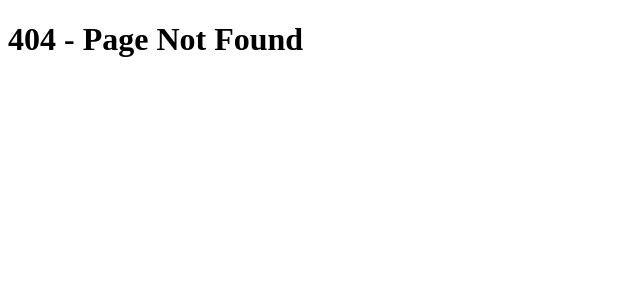
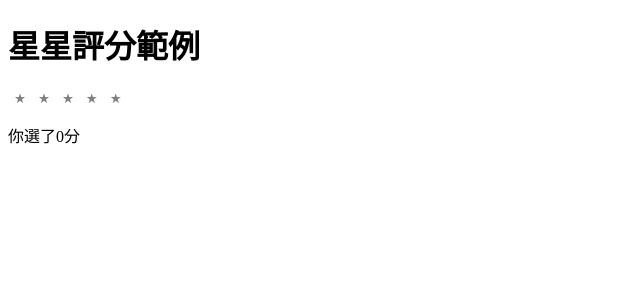
Before and after one commit to leechinghua/next-base-main, a Next.js app: page /cs-0620/star in a window 1280 px wide. Before the commit this address had no page. Shown: the top 300 px of the page, without its empty margins (0-640 px from the left). Built offline with nearby package versions, Linux system fonts and the light colour scheme.

Commit message:
星星評分範例

```diff
--- /dev/null
+++ b/pages/cs-0620/star.js
@@ -0,0 +1,61 @@
+import { useState } from 'react'
+// 導入.module.css檔案
+import styles from '@/styles/star.module.css'
+
+export default function Star() {
+  // 記錄點按時的評分，一開始是0分代表沒有評分
+  const [rating, setRating] = useState(0)
+  //滑鼠游標懸停(hover)的評分，一開始是0分代表沒有評分
+  const [hoverRating, setHoverRating] = useState(0)
+
+  return (
+    <>
+      <h1>星星評分範例</h1>
+      <div>
+        {/*
+          這裡使用簡易建立5個陣列1...N的語法，可以參考:
+          https://github.com/orgs/mfee-react/discussions/50
+        */}
+        {Array(5)
+          .fill(1)
+          .map((v, i) => {
+            // 每個星星圖示按鈕的分數，相當於索引+1
+            const score = i + 1
+
+            return (
+              <button
+                // 從初次渲染到應用程式執行過程中，都不會有新增、刪除、修改、排序…的情況
+                // 才能使用index(索引)當key
+                key={i}
+                className={styles.starBtn}
+                onClick={() => {
+                  // 點按後設定分數
+                  setRating(score)
+                }}
+                onMouseEnter={() => {
+                  // 滑鼠游標進入設定分數
+                  setHoverRating(score)
+                }}
+                onMouseLeave={() => {
+                  // 滑鼠游標離開設定回初始0分
+                  setHoverRating(0)
+                }}
+              >
+                <span
+                  // 判斷星星是否要點亮。如果這個星星的分數(score)小於等於目前的選中的評分(rating)狀態，或是滑鼠游標懸停(hover)的評分，則套用亮起樣式
+                  className={
+                    score <= rating || score <= hoverRating
+                      ? styles.on
+                      : styles.off
+                  }
+                >
+                  &#9733;
+                </span>
+              </button>
+            )
+          })}
+      </div>
+      <p>你選了{rating}分</p>
+    </>
+  )
+}
--- /dev/null
+++ b/styles/star.module.css
@@ -0,0 +1,18 @@
+.on {
+  color: gold;
+}
+
+.off {
+  color: gray;
+}
+
+.goodStyle{
+  color:red;
+}
+
+.starBtn{
+  background-color: transparent;
+  border: none;
+  outline: none;
+  cursor: pointer;
+}
```
